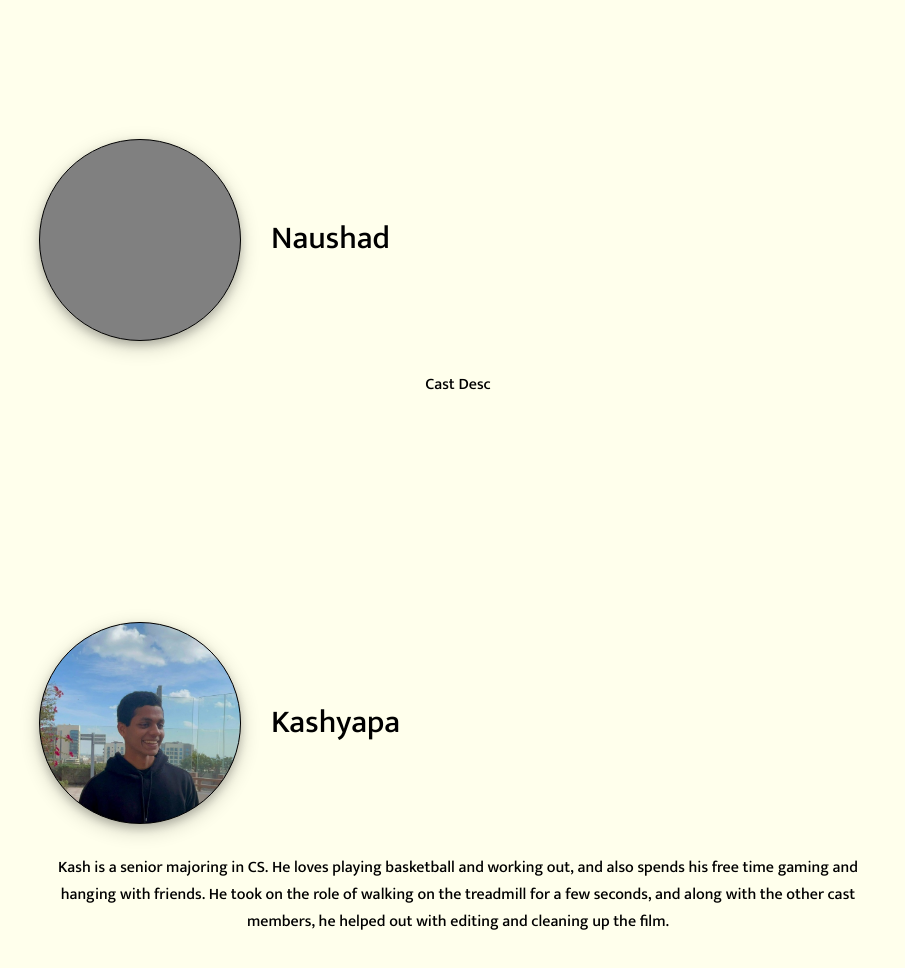
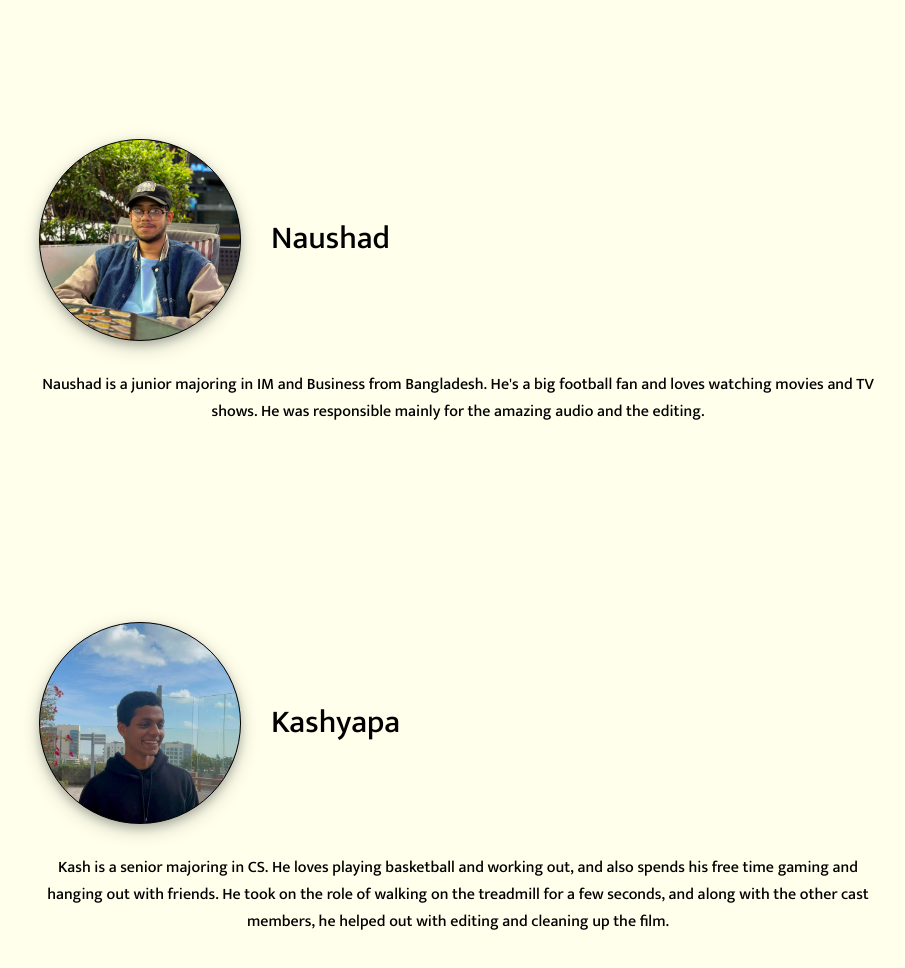
Before and after one commit to kash-jay/30MFF, a plain HTML site: page cast.html in a window 1280 px wide. Shown: the part 480-1448 px from the top of the page, without its empty margins (25-930 px from the left). Drawn offline with Linux system fonts and the light colour scheme.

Commit message:
Added Naushad info and pic

```diff
--- a/cast.html
+++ b/cast.html
@@ -40,7 +40,8 @@
                     </div>
                 </div>
                 <div class="cast-desc">
-                    Cast Desc
+                    Naushad is a junior majoring in IM and Business from Bangladesh. He's a big football fan and loves watching movies and TV shows.
+                    He was responsible mainly for the amazing audio and the editing.
                 </div>
             </div>
 
@@ -55,7 +56,7 @@
                     </div>
                 </div>
                 <div class="cast-desc">
-                    Kash is a senior majoring in CS. He loves playing basketball and working out, and also spends his free time gaming and hanging with friends.
+                    Kash is a senior majoring in CS. He loves playing basketball and working out, and also spends his free time gaming and hanging out with friends.
                     He took on the role of walking on the treadmill for a few seconds, and along with the other cast members, he helped out with editing and cleaning up the film.
                 </div>
             </div>
--- a/style.css
+++ b/style.css
@@ -283,6 +283,13 @@ iframe {
     background-size: cover;
 }
 
+#naushad .cast-pic {
+    background-image: url('./images/naushad.jpg');
+    background-position: center;
+    background-repeat: no-repeat;
+    background-size: cover;
+}
+
 .tip-button:first-child, #modal-1 .modal-content {
     border-color: #3498db;
 }
```
Also changed, not shown: images/naushad.jpg (added).
